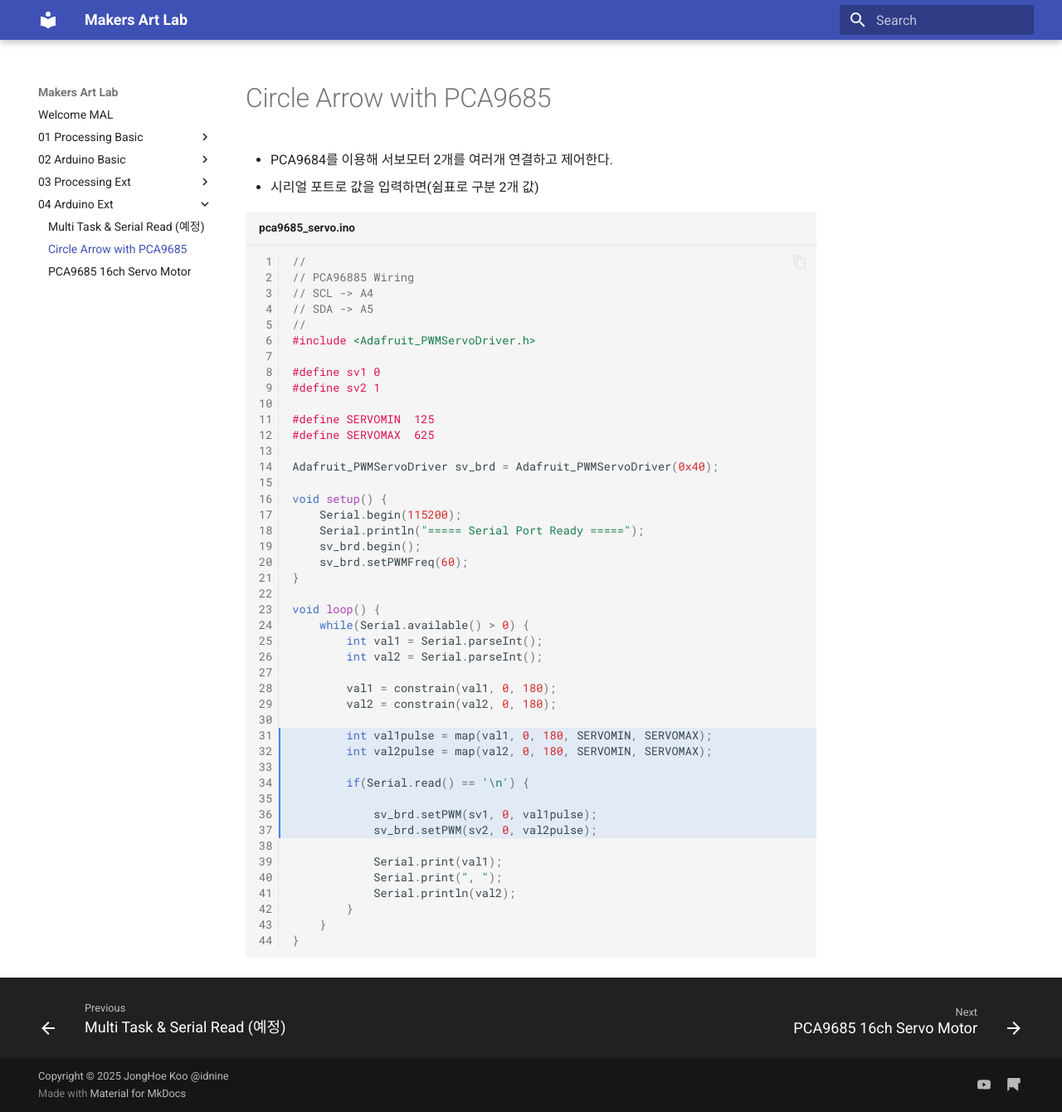
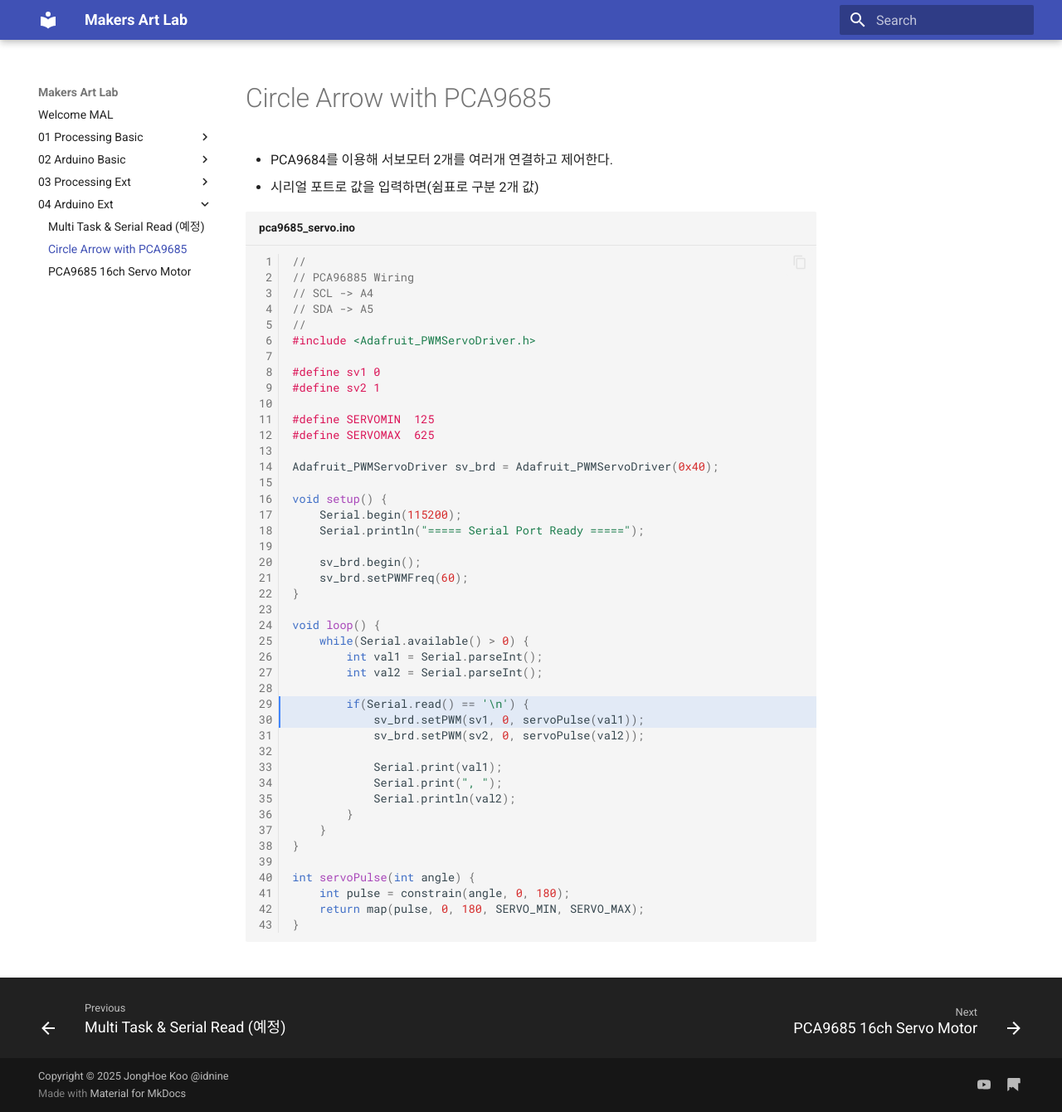
Before and after one commit to jonghoe9/makers-art-lab, an MkDocs documentation site: the page built from docs/04_Arduino_Ext/PCA9684_Processing.md, in a window 1280 px wide and 1340 px high. Shown: the whole window at 83% size. Built offline with MkDocs 1.6.1 and Material for MkDocs 9.7.7, drawn with Linux system fonts in a browser that asks for light colours.

Commit message:
servo-processing 수정

````diff
--- a/docs/04_Arduino_Ext/PCA9684_Processing.md
+++ b/docs/04_Arduino_Ext/PCA9684_Processing.md
@@ -3,7 +3,7 @@
 * PCA9684를 이용해 서보모터 2개를 여러개 연결하고 제어한다.
 * 시리얼 포트로 값을 입력하면(쉼표로 구분 2개 값)
 
-```cpp title="pca9685_servo.ino" linenums="1" hl_lines="31-37"
+```cpp title="pca9685_servo.ino" linenums="1" hl_lines="29-30"
 //
 // PCA96885 Wiring
 // SCL -> A4
@@ -22,6 +22,7 @@ Adafruit_PWMServoDriver sv_brd = Adafruit_PWMServoDriver(0x40);
 void setup() {
     Serial.begin(115200);
     Serial.println("===== Serial Port Ready =====");
+
     sv_brd.begin();
     sv_brd.setPWMFreq(60);
 }
@@ -31,16 +32,9 @@ void loop() {
         int val1 = Serial.parseInt();
         int val2 = Serial.parseInt();
 
-        val1 = constrain(val1, 0, 180);
-        val2 = constrain(val2, 0, 180);
-
-        int val1pulse = map(val1, 0, 180, SERVOMIN, SERVOMAX);
-        int val2pulse = map(val2, 0, 180, SERVOMIN, SERVOMAX);
-
         if(Serial.read() == '\n') {
-
-            sv_brd.setPWM(sv1, 0, val1pulse);
-            sv_brd.setPWM(sv2, 0, val2pulse);
+            sv_brd.setPWM(sv1, 0, servoPulse(val1));
+            sv_brd.setPWM(sv2, 0, servoPulse(val2));
 
             Serial.print(val1);
             Serial.print(", ");
@@ -48,4 +42,9 @@ void loop() {
         }
     }
 }
+
+int servoPulse(int angle) {
+    int pulse = constrain(angle, 0, 180);
+    return map(pulse, 0, 180, SERVO_MIN, SERVO_MAX);
+}
 ```
````
